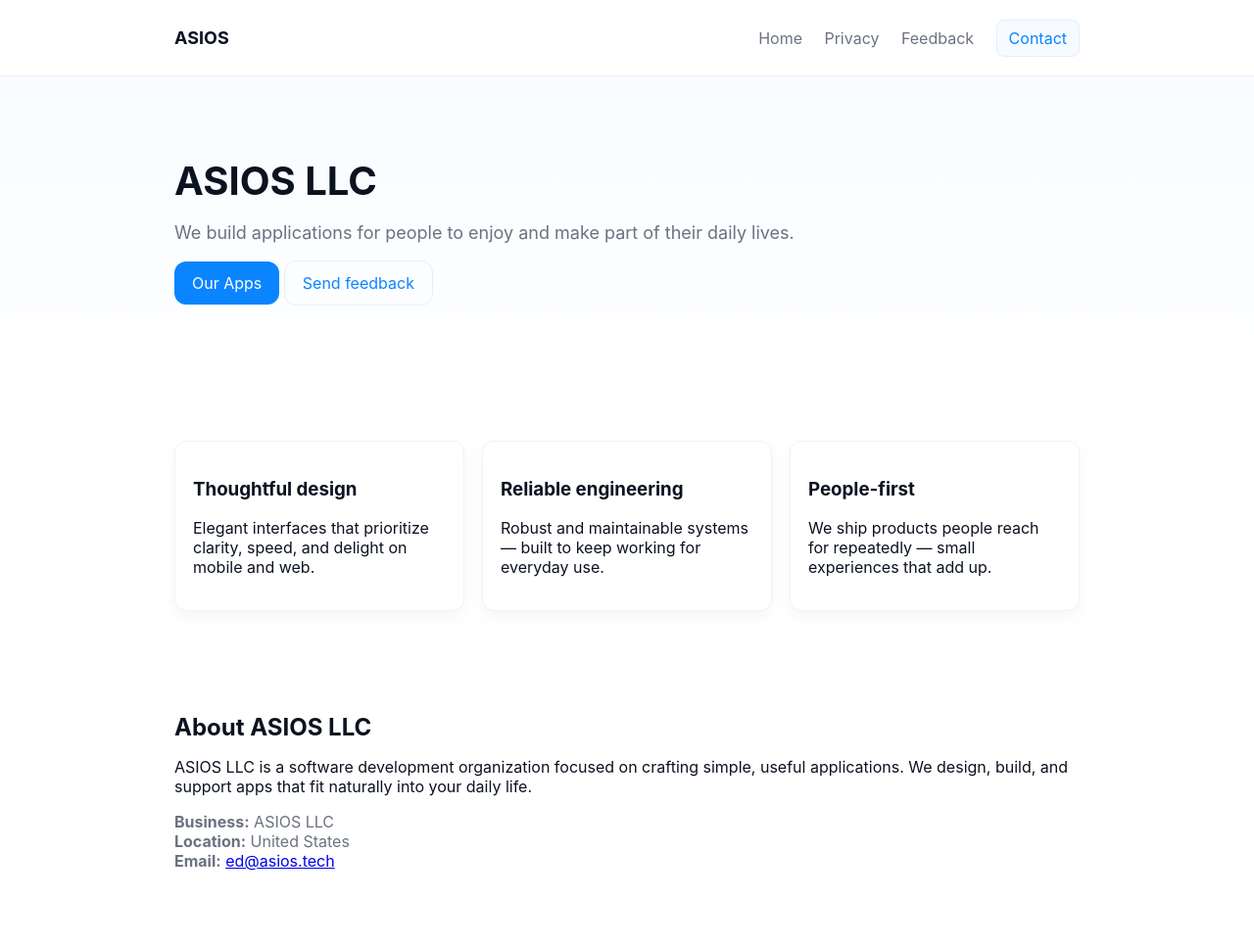
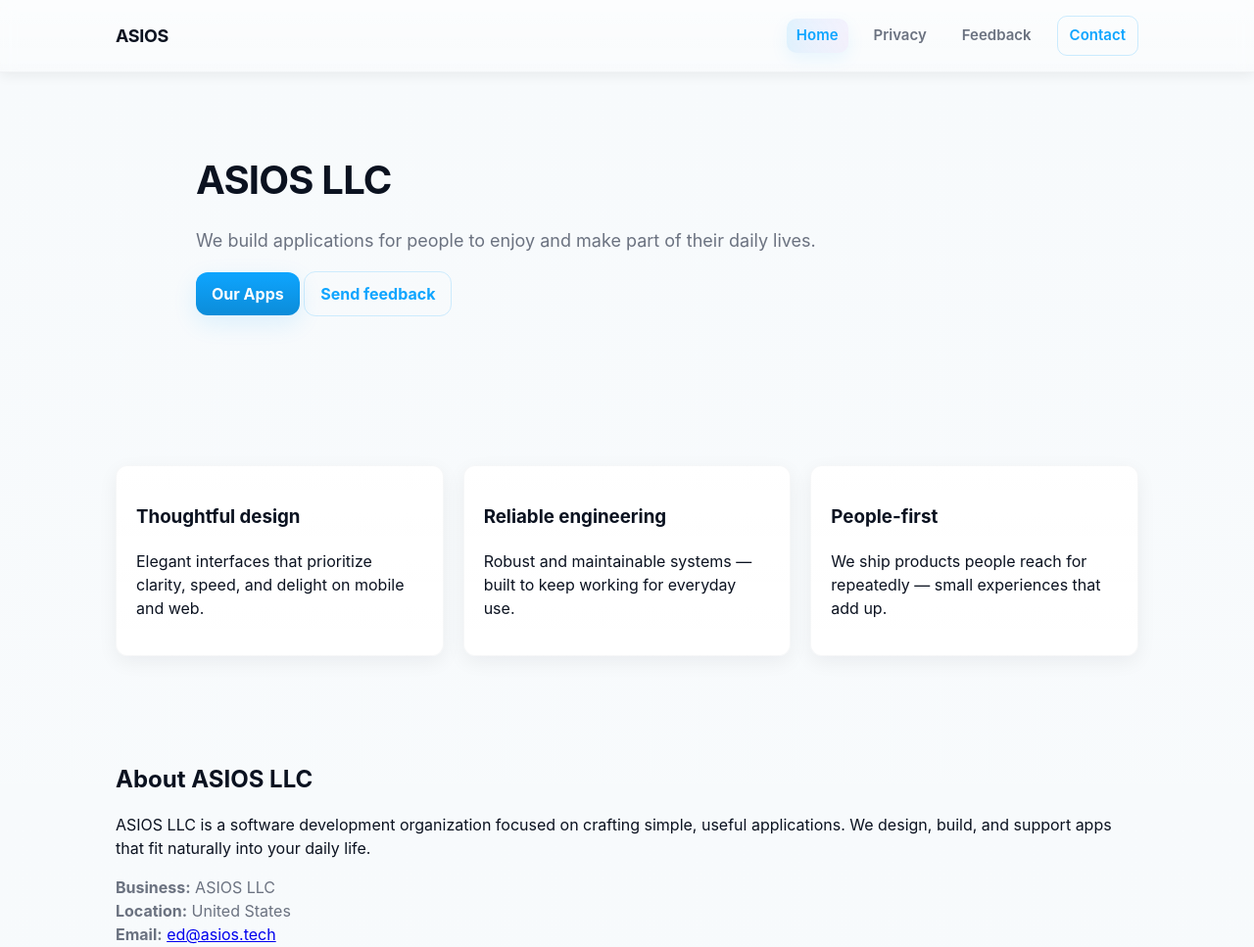
Before and after one commit to edcordera/asiostechwebsite, a plain HTML site: page index.html in a window 1280 px wide. Shown: the top 967 px of the page at 98% size. Drawn offline with Linux system fonts and the light colour scheme.

Commit message:
UI Updates

```diff
--- a/css/styles.css
+++ b/css/styles.css
@@ -1,38 +1,228 @@
+:root{
+  --bg: #f7fafc;               /* page background */
+  --surface: #ffffff;          /* card / sheet background */
+  --muted: #6b7280;            /* secondary text */
+  --text: #0b1220;             /* primary text */
+  --accent: #0ea5ff;           /* primary accent (calm blue) */
+  --accent-2: #7c3aed;         /* secondary accent for subtle gradients */
+  --glass: rgba(255,255,255,0.6);
+  --shadow-1: 0 6px 20px rgba(16,24,40,0.06);
+  --shadow-2: 0 4px 12px rgba(2,6,23,0.06);
+  --radius: 14px;
+  --max: 1100px;
+  --gutter: 28px;
+  --mono: ui-monospace, SFMono-Regular, Menlo, Monaco, "Roboto Mono", "Segoe UI Mono", monospace;
+  --ui-font: -apple-system, BlinkMacSystemFont, "Segoe UI", Roboto, "Helvetica Neue", Arial, system-ui;
+}
 
-:root{
-  --bg:#ffffff;
-  --muted:#6b7280;
-  --accent:#0a84ff;
-  --max:980px;
+/* Dark mode variables */
+@media (prefers-color-scheme: dark) {
+  :root{
+    --bg: #0b1220;
+    --surface: #071024;
+    --muted: #9aa6b2;
+    --text: #e6f0ff;
+    --accent: #58b7ff;
+    --accent-2: #9b7bff;
+    --glass: rgba(255,255,255,0.03);
+    --shadow-1: 0 8px 28px rgba(2,6,23,0.6);
+    --shadow-2: 0 6px 18px rgba(2,6,23,0.5);
+  }
 }
+
+/* Reset / base */
 *{box-sizing:border-box}
-body{font-family:-apple-system,BlinkMacSystemFont,"Segoe UI",Roboto,Helvetica,Arial,sans-serif;margin:0;color:#0b1220;background:var(--bg);-webkit-font-smoothing:antialiased}
-.wrap{max-width:var(--max);margin:0 auto;padding:28px}
-.site-header{border-bottom:1px solid #eef2f7;background:linear-gradient(180deg, rgba(255,255,255,0.6), rgba(255,255,255,0));backdrop-filter: blur(6px)}
-.site-header .wrap{display:flex;align-items:center;justify-content:space-between}
-.logo{font-weight:700;text-decoration:none;color:inherit;font-size:18px}
-.nav a{margin-left:18px;text-decoration:none;color:var(--muted)}
-.nav .cta{padding:8px 12px;border-radius:8px;border:1px solid #e6eefc;background:#f5fbff;color:var(--accent)}
-.hero{padding:48px 0;background:linear-gradient(180deg,#f8fbff,white)}
-.hero-inner{text-align:left}
-.hero h1{font-size:40px;margin:6px 0 8px}
-.tagline{font-size:18px;color:var(--muted);margin-bottom:18px}
-.cta-row .button{display:inline-block;padding:12px 18px;border-radius:12px;text-decoration:none}
-.button{background:var(--accent);color:white;border:none;padding:10px 16px;border-radius:12px;text-decoration:none}
-.button.ghost{background:transparent;border:1px solid #e6eefc;color:var(--accent)}
-.cards{display:grid;grid-template-columns:repeat(auto-fit,minmax(220px,1fr));gap:18px;margin-top:18px}
-.card{padding:18px;border-radius:12px;border:1px solid #eef2f7;background:white;box-shadow:0 6px 18px rgba(10,20,40,0.04)}
-.about{margin-top:28px}
-.about h2{margin-bottom:8px}
-.meta{list-style:none;padding:0;margin:6px 0 24px;color:var(--muted)}
-.narrow{max-width:760px}
-.site-footer{border-top:1px solid #eef2f7;padding:18px 0;margin-top:28px}
-.site-footer .wrap{display:flex;justify-content:space-between;align-items:center}
-.muted{color:var(--muted);font-size:13px;margin-top:6px}
-input, textarea{width:100%;padding:10px;border:1px solid #e6eefc;border-radius:8px;margin-top:6px}
-label{display:block;margin-top:12px;font-weight:600}
-@media(max-width:640px){
-  .site-header .wrap{padding:12px}
-  .hero h1{font-size:30px}
-  .wrap{padding:18px}
+html,body{height:100%}
+body{
+  margin:0;
+  font-family:var(--ui-font);
+  background: linear-gradient(180deg, var(--bg), color-mix(in srgb, var(--bg) 92%, white 8%));
+  color:var(--text);
+  -webkit-font-smoothing:antialiased;
+  -moz-osx-font-smoothing:grayscale;
+  line-height:1.5;
+  font-size:16px;
 }
+
+/* layout container */
+.wrap{
+  max-width:var(--max);
+  margin:0 auto;
+  padding:var(--gutter);
+}
+
+/* header */
+.site-header{
+  position:sticky;
+  top:0;
+  z-index:40;
+  background:linear-gradient(180deg, rgba(255,255,255,0.6), rgba(255,255,255,0.3));
+  backdrop-filter: blur(8px);
+  border-bottom: 1px solid color-mix(in srgb, var(--muted) 8%, transparent);
+  box-shadow: var(--shadow-2);
+}
+.site-header .wrap{
+  display:flex;
+  align-items:center;
+  justify-content:space-between;
+  gap:12px;
+  padding-top:16px;
+  padding-bottom:16px;
+}
+.logo{
+  font-weight:700;
+  font-size:18px;
+  letter-spacing: -0.02em;
+  color:var(--text);
+  text-decoration:none;
+}
+.nav{
+  display:flex;
+  align-items:center;
+  gap:16px;
+}
+.nav a{
+  color:var(--muted);
+  text-decoration:none;
+  padding:6px 10px;
+  border-radius:10px;
+  font-weight:600;
+  transition: all .18s ease;
+  font-size:15px;
+}
+.nav a:hover{
+  color:var(--text);
+  background:var(--glass);
+  transform:translateY(-1px);
+  box-shadow: var(--shadow-2);
+}
+.nav a.cta{
+  background: transparent;
+  border: 1px solid color-mix(in srgb, var(--accent) 20%, transparent);
+  color: var(--accent);
+  padding:8px 12px;
+}
+.nav a[aria-current="page"], .nav a.active {
+  color:var(--accent);
+  background: linear-gradient(90deg, color-mix(in srgb, var(--accent) 12%, transparent), color-mix(in srgb, var(--accent-2) 6%, transparent));
+  box-shadow: 0 6px 18px rgba(14,165,255,0.08);
+}
+
+/* hero */
+.hero{
+  padding:56px 0;
+  background:transparent;
+}
+.hero-inner{
+  max-width:880px;
+  padding:24px 0;
+}
+.hero h1{
+  font-size:40px;
+  margin:0 0 10px 0;
+  letter-spacing:-0.02em;
+}
+.tagline{
+  color:var(--muted);
+  font-size:18px;
+  margin-bottom:18px;
+}
+
+/* buttons */
+.button{
+  display:inline-flex;
+  align-items:center;
+  justify-content:center;
+  gap:10px;
+  background:linear-gradient(180deg, var(--accent), color-mix(in srgb, var(--accent) 85%, black 15%));
+  color:white;
+  padding:10px 16px;
+  border-radius:12px;
+  text-decoration:none;
+  font-weight:700;
+  border:none;
+  cursor:pointer;
+  transition: transform .14s ease, box-shadow .14s ease, opacity .14s ease;
+  box-shadow: 0 8px 24px rgba(14,165,255,0.12);
+}
+.button:hover{ transform: translateY(-2px); box-shadow: 0 14px 34px rgba(14,165,255,0.14); }
+.button.ghost{
+  background:transparent;
+  color:var(--accent);
+  border:1px solid color-mix(in srgb, var(--accent) 18%, transparent);
+  box-shadow:none;
+}
+
+/* card grid */
+.cards{
+  display:grid;
+  grid-template-columns:repeat(auto-fit, minmax(240px, 1fr));
+  gap:20px;
+  margin-top:28px;
+}
+.card{
+  background:linear-gradient(180deg, var(--surface), color-mix(in srgb, var(--surface) 96%, var(--glass) 4%));
+  border-radius:12px;
+  padding:20px;
+  box-shadow: var(--shadow-1);
+  border: 1px solid color-mix(in srgb, var(--muted) 6%, transparent);
+}
+
+/* about section */
+.about{ margin-top:32px;}
+.about h2{ margin-bottom:6px; }
+.meta{ list-style:none; padding:0; margin:6px 0 24px; color:var(--muted); }
+
+/* forms */
+input, textarea, select{
+  width:100%;
+  padding:12px 14px;
+  border-radius:10px;
+  border:1px solid color-mix(in srgb, var(--muted) 10%, transparent);
+  background: linear-gradient(180deg, color-mix(in srgb, var(--surface) 98%, white 2%), var(--surface));
+  font-size:15px;
+  color:var(--text);
+  outline: none;
+  transition: box-shadow .12s ease, border-color .12s ease;
+}
+input:focus, textarea:focus, select:focus{
+  box-shadow: 0 6px 18px rgba(14,165,255,0.08);
+  border-color: color-mix(in srgb, var(--accent) 60%, var(--muted));
+}
+
+/* small helpers */
+.muted{ color:var(--muted); font-size:14px; }
+.site-footer{
+  border-top:1px solid color-mix(in srgb, var(--muted) 6%, transparent);
+  padding:18px 0;
+  margin-top:40px;
+  background:transparent;
+}
+.site-footer .wrap{ display:flex; justify-content:space-between; align-items:center; gap:12px; }
+.site-footer a{ color:var(--muted); text-decoration:none; font-weight:600; }
+
+/* responsiveness */
+@media(max-width:880px){
+  .site-header .wrap{ padding-left:16px; padding-right:16px; }
+  .hero h1{ font-size:32px; }
+  .nav{ gap:10px; }
+  .cards{ grid-template-columns: repeat( auto-fit, minmax(200px, 1fr) ); }
+}
+
+/* accessibility focus */
+a:focus, button:focus, input:focus, textarea:focus{
+  outline: 3px solid color-mix(in srgb, var(--accent) 12%, transparent);
+  outline-offset: 3px;
+}
+
+/* subtle page footer micro copy */
+.footer-note{ font-size:13px; color:var(--muted); margin-top:8px; }
+
+/* small print / narrow container helper for privacy page */
+.wrap.narrow{ max-width:820px; margin: 0 auto; padding: var(--gutter); background: transparent; }
+
+/* logo small-screen tweak */
+@media(max-width:520px){
+  .logo{ font-size:16px; }
+  .nav a.cta{ display:none; } /* hide CTA on tiny screens to save space, optional */
+}
--- a/index.html
+++ b/index.html
@@ -74,6 +74,18 @@
       </div>
     </div>
   </footer>
-
+  <script>
+    document.addEventListener("DOMContentLoaded", () => {
+      const current = window.location.pathname.split("/").pop() || "index.html";
+      document.querySelectorAll("nav a").forEach(link => {
+        const linkPage = link.getAttribute("href");
+        if (linkPage === current) {
+          link.setAttribute("aria-current", "page");
+        } else {
+          link.removeAttribute("aria-current");
+        }
+      });
+    });
+    </script>
 </body>
 </html>
```
Also changed, not shown: feedback.html (+13 -0 lines), privacy.html (+13 -0 lines).
